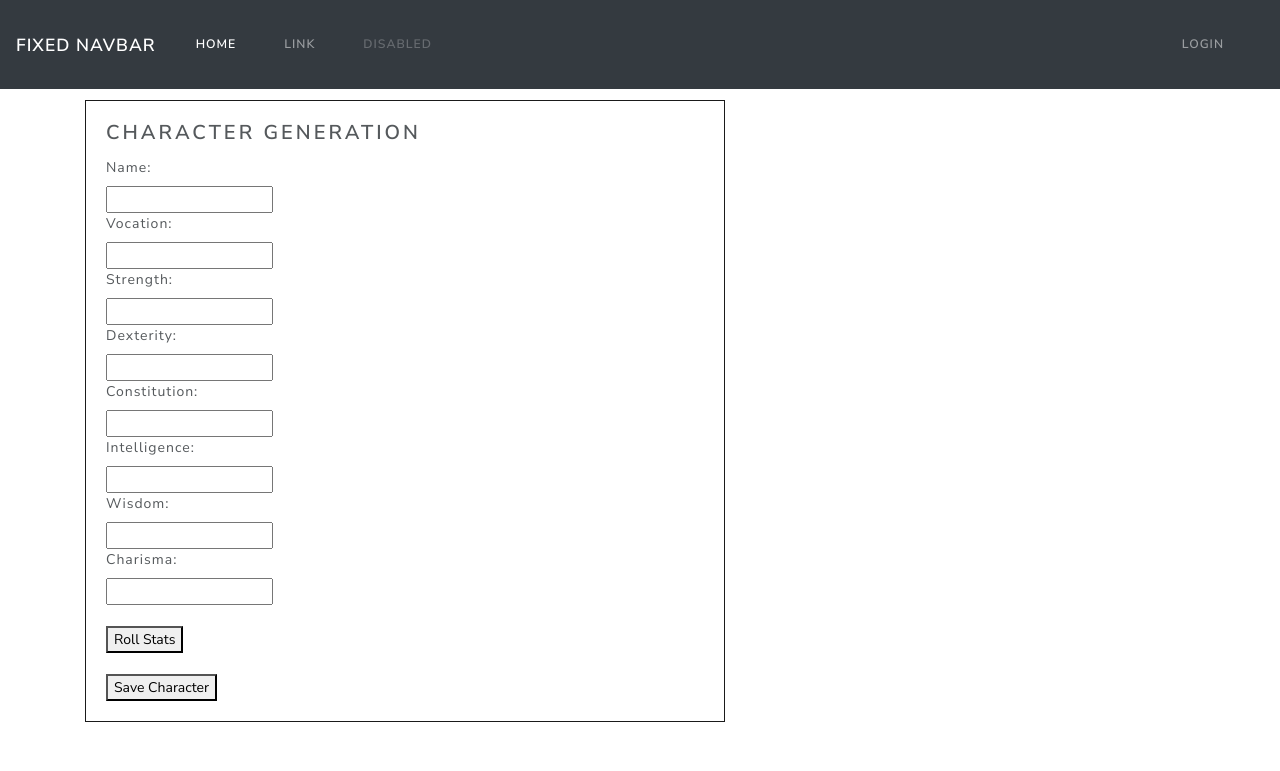
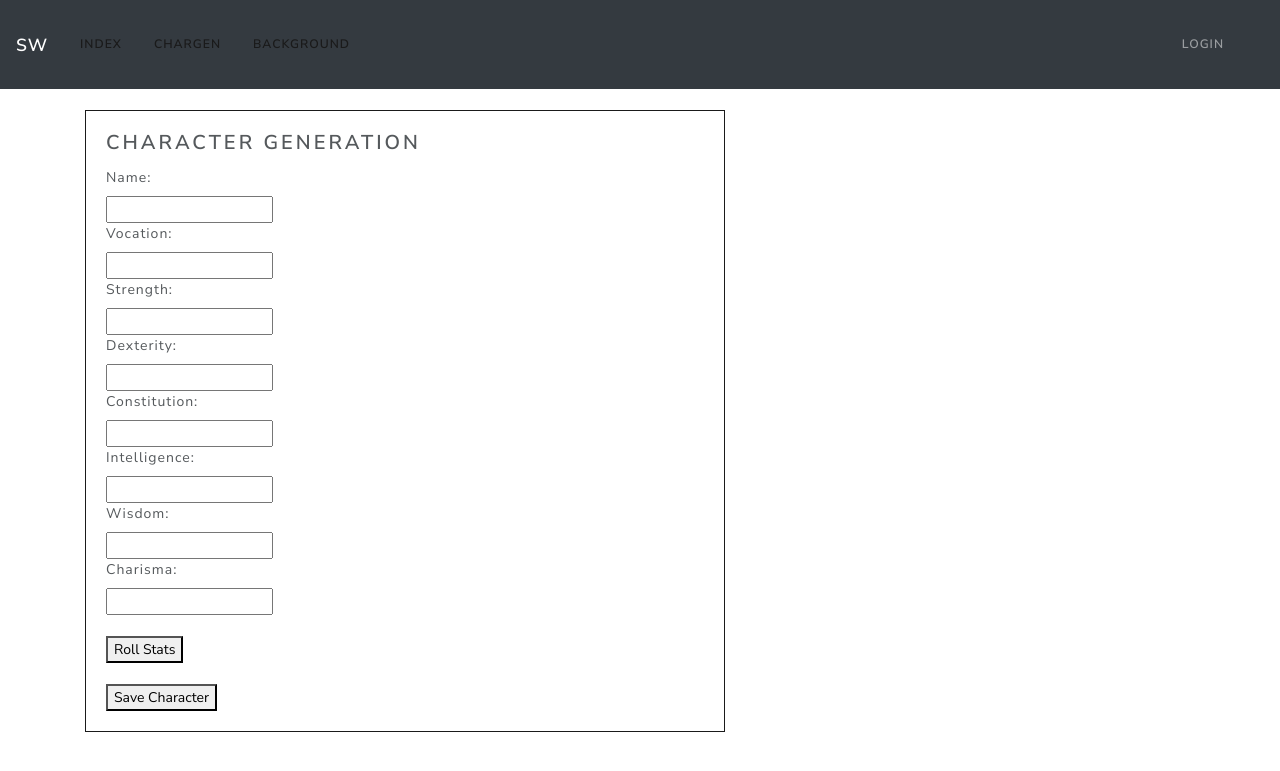
Before and after one commit to alyxstraysa/suldrunswish, a Flask app: page /chargen in a window 1280 px wide. Shown: the top 771 px of the page. Run offline with Flask 2, Linux system fonts and the light colour scheme; some libraries are stand-ins or nearby versions.

Commit message:
fixed some more navbar stuff

```diff
--- a/static/css/customrobo.css
+++ b/static/css/customrobo.css
@@ -1,4 +1,4 @@
 /* The sidebar menu */
 body {
-  padding-top: 100px;
+  padding-top: 110px;
 }
--- a/templates/base.html
+++ b/templates/base.html
@@ -15,8 +15,17 @@
     {% endblock %}
 </head>
 
+{% set navigation_bar = [
+    ('index', 'Index'),
+    ('chargen', 'CharGen'),
+    ('background', 'Background')
+] -%}
+
+{% set active_page = active_page|default('index') -%}
+
+
 <nav class="navbar navbar-expand-md navbar-dark fixed-top bg-dark">
-    <a class="navbar-brand" href="#">Fixed navbar</a>
+    <a class="navbar-brand" href={{url_for('index')}}>SW</a>
     <button class="navbar-toggler" type="button" data-toggle="collapse"
         data-target="#navbarCollapse" aria-controls="navbarCollapse"
         aria-expanded="false" aria-label="Toggle navigation">
@@ -24,15 +33,25 @@
     </button>
     <div class="collapse navbar-collapse" id="navbarCollapse">
         <ul class="navbar-nav mr-auto">
-            <li class="nav-item active">
+                {% for id, caption in navigation_bar %}
+                  <li {% if id == active_page %} class="nav-item active"
+                  {% else %}
+                  class = "nav-item"
+                  {% endif%}><a href="{{ url_for(id)|e }}">{{ caption|e }}</a></li>
+                {% endfor %}
+
+            <!-- <li class="nav-item active">
                 <a class="nav-link" href="{{ url_for('index') }}">Home <span class="sr-only">(current)</span></a>
             </li>
             <li class="nav-item">
-                <a class="nav-link" href="{{ url_for('profile') }}">Link</a>
+                <a class="nav-link" href="{{ url_for('chargen') }}">CharGen</a>
             </li>
             <li class="nav-item">
-                <a class="nav-link disabled" href="#">Disabled</a>
+                <a class="nav-link" href="{{ url_for('chargen') }}">Background</a>
             </li>
+            <li class="nav-item">
+                <a class="nav-link" href="{{ url_for('charlist') }}">CharList</a>
+            </li> -->
         </ul>
         <div class="navbar-nav mt-2 mt-md-0">
                 {% if current_user.is_anonymous %}
--- a/templates/chargen.html
+++ b/templates/chargen.html
@@ -1,4 +1,7 @@
-{% extends "base.html" %} {% block jsload %}
+{% extends "base.html" %}
+{% set active_page = "chargen" %}
+
+{% block jsload %}
 
 <script src="/static/js/chargen.js"></script>
 
--- a/templates/index.html
+++ b/templates/index.html
@@ -1,4 +1,5 @@
 {% extends "base.html" %}
+{% set active_page = "index" %}
 
     {% block content %}
     <h1>Lyonesse</h1>
```
